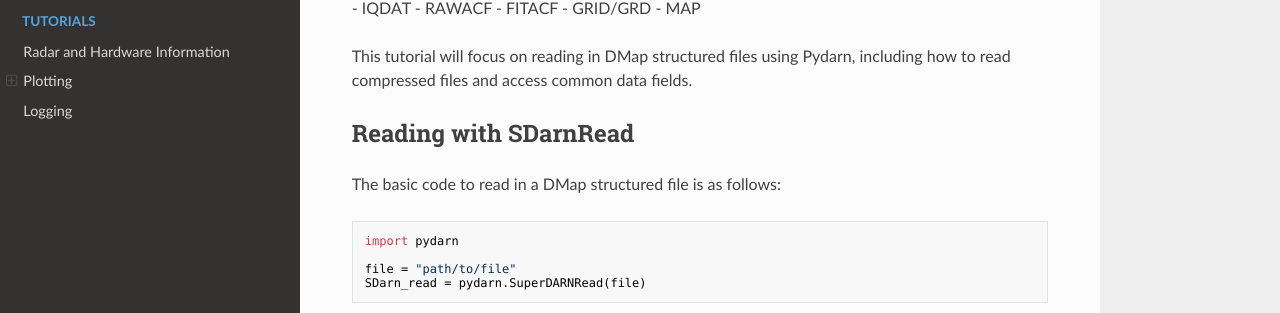
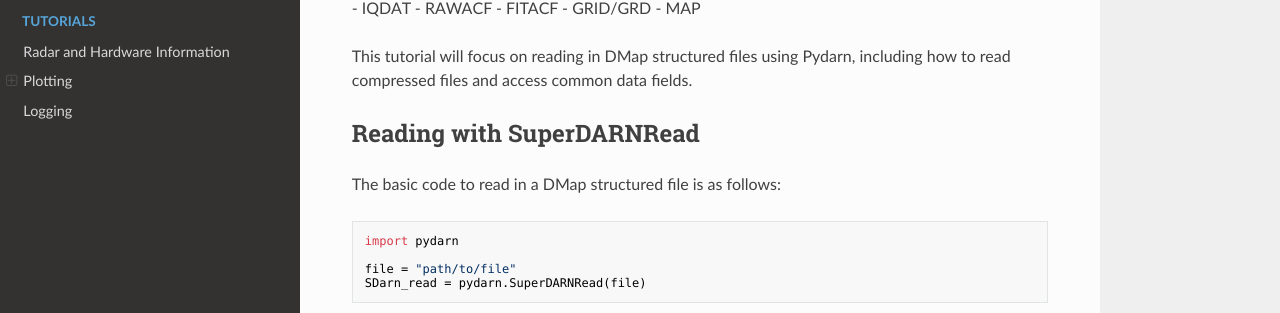
Before and after one commit to SuperDARN/pydarn, an MkDocs documentation site: the page built from docs/user/io.md, in a window 1280 px wide and 900 px high. Shown: the part 260-573 px from the top of the window. Built offline with MkDocs 1.6.1, drawn with Linux system fonts in a browser that asks for light colours; nearby versions of some CDN libraries.

Commit message:
another stray SDarnRead

````diff
--- a/docs/user/io.md
+++ b/docs/user/io.md
@@ -13,7 +13,7 @@ Types of files used by SuperDARN which are usually accessed in DMap format are:
 
 This tutorial will focus on reading in DMap structured files using Pydarn, including how to read compressed files and access common data fields.
 
-## Reading with SDarnRead
+## Reading with SuperDARNRead
 
 The basic code to read in a DMap structured file is as follows:
 ```python
````
